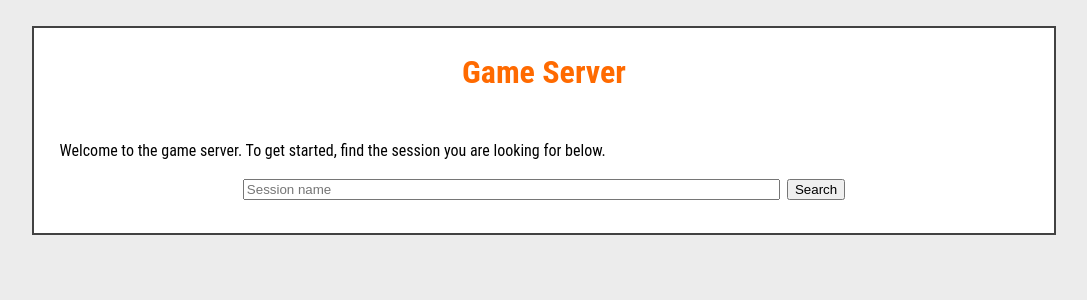
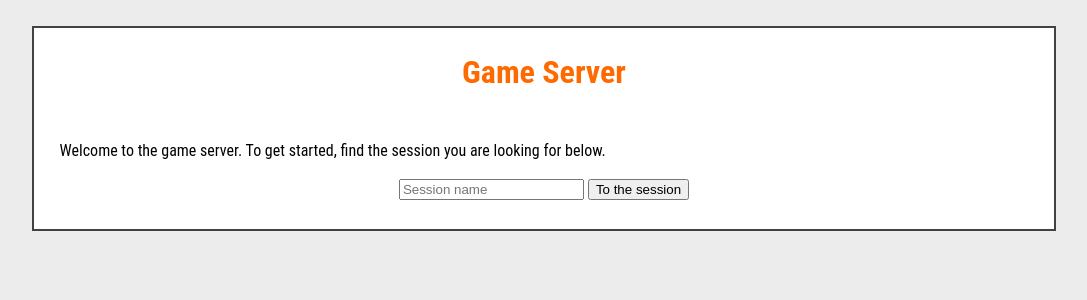
Before and after one commit to COMSOC-Community/Game-Academy, a Django app: page / in a window 1280 px wide. Shown: the top 300 px of the page, without its empty margins (96-1183 px from the left). Run offline with Django 4.2, Linux system fonts and the light colour scheme.

Commit message:
Session finder error display

```diff
--- a/core/forms.py
+++ b/core/forms.py
@@ -14,12 +14,12 @@ class SessionFinderForm(forms.Form):
     def clean_session_name(self):
         session_name = self.cleaned_data['session_name']
         session = Session.objects.filter(name=session_name)
-        if not session.exists():
-            raise forms.ValidationError("There is no session named {}.".format(session_name))
-        else:
+        if session.exists():
             session = session.first()
             self.cleaned_data["session_slug_name"] = session.slug_name
             return session_name
+        else:
+            raise forms.ValidationError("There is no session named {}.".format(session_name))
 
 
 class CreateSessionForm(forms.Form):
@@ -266,8 +266,9 @@ class CreateGameForm(forms.Form):
                               label_suffix="",
                               max_length=Game._meta.get_field("url_tag").max_length,
                               help_text="The URL tag is the part of the URL path dedicated to the game. It will "
-                                        "look like /session/SESSION_URL_TAG/game/GAME_URL_TAG. It has to be a 'slug',"
-                                        " i.e., it can only contains letters, numbers, underscores or hyphens.",
+                                        "look like /session/SESSION_URL_TAG/GAME_TYPE_URL_TAG/GAME_URL_TAG. It has to "
+                                        "be a 'slug', i.e., it can only contains letters, numbers, underscores or "
+                                        "hyphens.",
                               )
     visible = forms.BooleanField(label="Is visible",
                                  label_suffix="",
--- a/core/templates/core/index.html
+++ b/core/templates/core/index.html
@@ -17,7 +17,6 @@
 
 <form action="{% url 'core:index' %}" method="post">
     {% csrf_token %}
-
     {% if session_finder_form.non_field_errors %}
         <ul class="errorlist">
             {% for error in session_finder_form.non_field_errors %}
@@ -37,24 +36,24 @@
         {{ hidden_field }}
     {% endfor %}
 
+    <table class="center-margin form-table">
+        {% for field in session_finder_form.visible_fields %}
+            <tr>
+                <td>
+                    {{ field }}
+                    {% if field.errors %}
+                        {% for error in field.errors %}
+                            <br><span class="form-error">{{ error }}</span>
+                        {% endfor %}
+                    {% endif %}
+                </td>
+                <td>
+                    <input type="submit" value="To the session">
+                </td>
+            </tr>
+        {% endfor %}
+    </table>
     <input type='hidden' name='form_type' value='session_finder'>
-
-    <table class="center-margin">
-        <tr>
-            <td class="session-finder-main-field">
-                {{ session_finder_form.session_name }}
-            </td>
-            <td>
-                <input type="submit" value="Search">
-            </td>
-        </tr>
-        <tr>
-            <td class="help-text-forms">
-                {{ session_finder_form.session_name.help_text }}
-            </td>
-            <td></td>
-        </tr>
-    </table>
 </form>
 
 </body>
```
Also changed, not shown: core/templates/core/create_session.html (+2 -7 lines).
